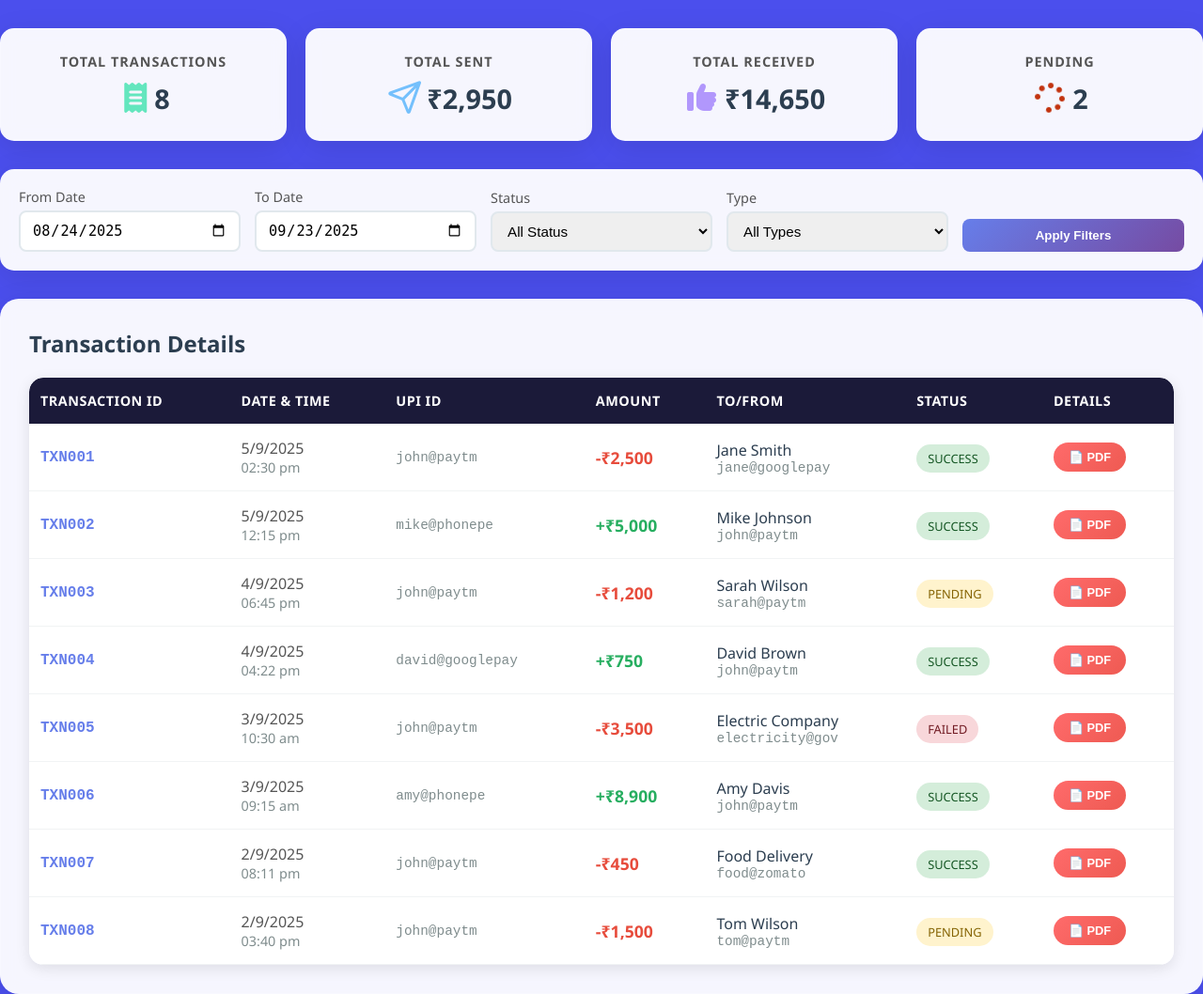
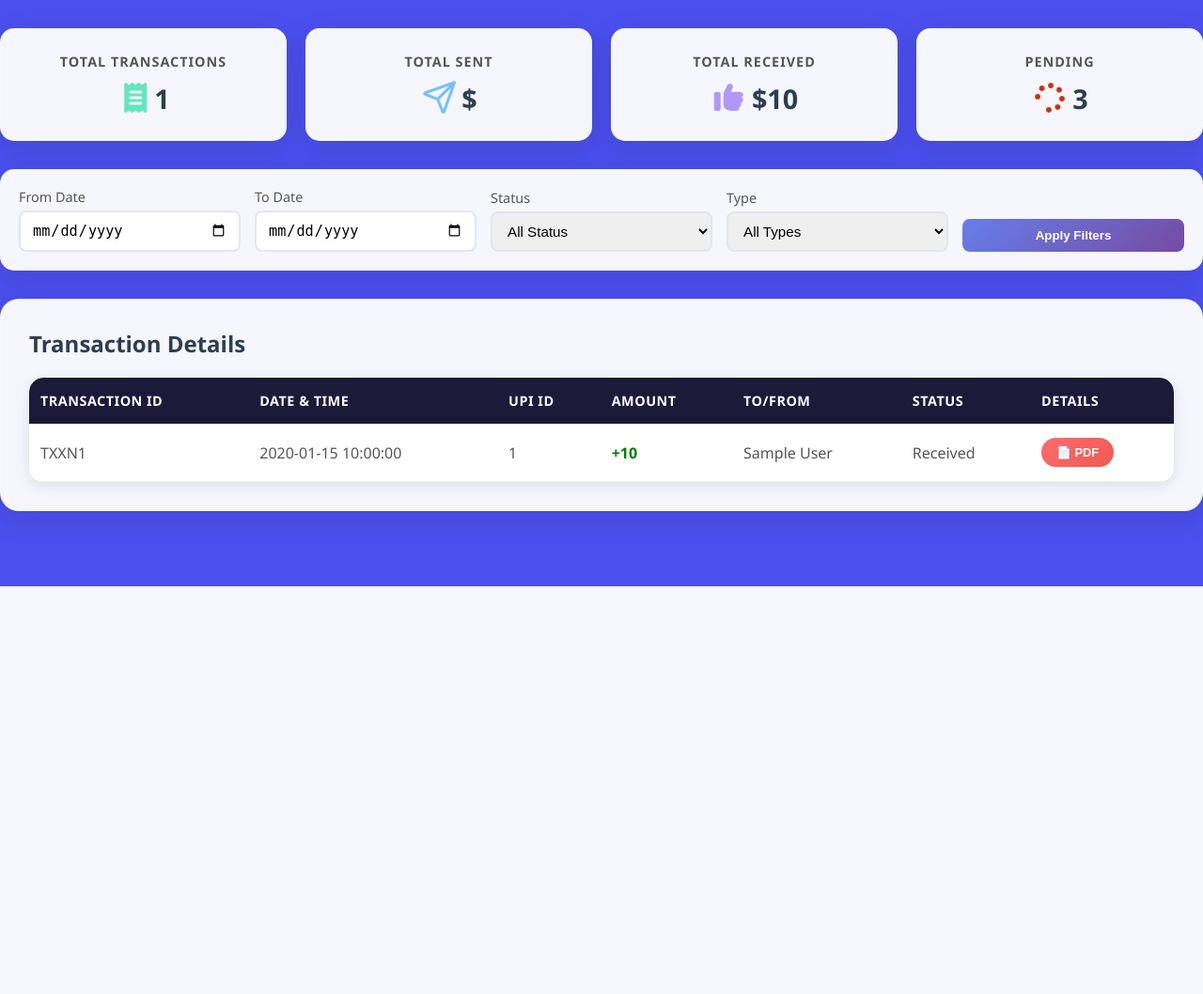
Before and after one commit to Abhiraj-Sardar/Digital-Wallet, a PHP site: page /Digital-Wallet/transactions.php in a window 1280 px wide. Shown: the part 176-1234 px from the top of the page at 94% size. After the commit the page ends 800 px from the top, so only its background shows below. Run offline with PHP 8.4, Linux system fonts and the light colour scheme; the visitor is signed in with stand-in values (Sample User, id 1); tables that the repository leaves empty or names only in its code hold one stand-in row (values such as "Sample post"); some libraries are stand-ins or nearby versions.

Commit message:
updated all

```diff
--- a/Controller/login_handler.php
+++ b/Controller/login_handler.php
@@ -1,3 +1,4 @@
+<?php session_start();?>
 <!DOCTYPE html>
 <html lang="en">
 <head>
@@ -8,7 +9,7 @@
 <body>
     <?php
         require_once '../Model/db_connect.php';
-        session_start();
+
         $uemail=$_POST['uemail'];
         $upass=$_POST['upass'];
 
--- a/Controller/logout_handler.php
+++ b/Controller/logout_handler.php
@@ -1,5 +1,5 @@
 <?php
     session_start();
-    // session_destroy();
+    session_destroy();
     header('Location: http://localhost/Digital-Wallet/View/index.php');
 ?>
--- a/View/navbar.php
+++ b/View/navbar.php
@@ -1,3 +1,4 @@
+
 <!DOCTYPE html>
 <html lang="en">
 <head>
--- a/View/shareMoney.php
+++ b/View/shareMoney.php
@@ -305,7 +305,7 @@
     <?php
         include "./navbar.php";
         require_once '../Model/db_connect.php';
-        $_SESSION['sender_id']=1; //profile user id
+        $uid=$_SESSION['uid']; //profile user id
         $uemail=$_SESSION['uemail'];
 
         try {
@@ -315,7 +315,7 @@
                 echo "Connection failed: " . $e->getMessage();
         }
 
-        $uo = "select * from user where id LIKE 1";
+        $uo = "select * from user where id LIKE '$uid'";
         $stmt=$pdo->query($uo);
         $ui = $stmt->fetch();
 
@@ -395,7 +395,7 @@
                                     echo '<tr>';
                                     echo '<td>'.$row['id'].'</td>';
                                     echo '<td>'.$row['name'].'</td>';
-                                    echo '<td>'.$row['email'].'</td>';
+                                    echo '<td>'.$row['email']." <i class='fa-solid fa-certificate' style='color: #2bee38;'></i>".'</td>';
                                     echo '<td>'.$row['amount'].'</td>';
                                     echo '<td>2025-09-04</td>';
                                     echo '<td><span class="status active">Active</span></td>';
--- a/View/transactions.php
+++ b/View/transactions.php
@@ -350,6 +350,32 @@
     <?php
         include "./navbar.php";
     ?>
+
+    <?php
+            require "../Model/db_connect.php";
+            $sid=$_SESSION['uid'];
+            try{
+                $pdo = new PDO($attr, $user, $pass, $opts);
+            }
+            catch (PDOException $e) {
+                echo "Connection failed: " . $e->getMessage();
+            }
+
+            $ts = "select * from transactions where sid like '$sid' or rid like '$sid'";
+            $ts_result = $pdo->query($ts);
+
+            $ts4= "select count(*) as count from transactions where sid like '$sid' or rid like '$sid'";
+            $ts4_result = $pdo->query($ts4);
+            $ts4_row = $ts4_result->fetch();
+
+            $ts5= "select sum(amount) as ts_send from transactions where sid like '$sid' and status=1";
+            $ts5_result = $pdo->query($ts5);
+            $ts5_row = $ts5_result->fetch();
+
+            $ts6= "select sum(amount) as ts_receive from transactions where rid like '$sid' and status=0";
+            $ts6_result = $pdo->query($ts6);
+            $ts6_row = $ts6_result->fetch();
+        ?>
     <div class="container">
         <div class="header">
             <h1>Transaction History</h1>
@@ -360,17 +386,17 @@
         <div class="summary-container">
             <div class="summary-card">
                 <h3>Total Transactions</h3>
-                <i class="fa-solid fa-receipt" style="color: #63E6BE;font-size:32px;"></i><div class="value" id="totalTransactions" style='display:inline;'>7</div>
+                <i class="fa-solid fa-receipt" style="color: #63E6BE;font-size:32px;"></i><div class="value" id="totalTransactions" style='display:inline;'><?php echo $ts4_row['count']?></div>
             </div>
             <div class="summary-card">
                 <h3>Total Sent</h3>
                 <i class="fa-regular fa-paper-plane" style="color: #74C0FC;font-size:32px;"></i>
-                <div class="value" id="totalSent" style='display:inline;'>₹45,680</div>
+                <div class="value" id="totalSent" style='display:inline;'>$<?php echo $ts5_row['ts_send'];?></div>
             </div>
             <div class="summary-card">
                 <h3>Total Received</h3>
                 <i class="fa-solid fa-thumbs-up" style="color: #B197FC;font-size:32px;"></i>
-                <div class="value" id="totalReceived" style='display:inline;'>₹62,340</div>
+                <div class="value" id="totalReceived" style='display:inline;'>$<?php echo $ts6_row['ts_receive'];?></div>
             </div>
             <div class="summary-card">
                 <h3>Pending</h3>
@@ -411,6 +437,8 @@
             </div>
         </div>
 
+
+
         <!-- Transactions Table -->
         <div class="transactions-section">
             <h2>Transaction Details</h2>
@@ -428,7 +456,59 @@
                         </tr>
                     </thead>
                     <tbody id="transactionsBody">
-                        <!-- Transactions will be populated here -->
+                        <?php
+                            while($ts_row = $ts_result->fetch()){
+                                echo "<tr id='ttable'>";
+                                echo "<td id='tid'>TXXN".$ts_row['trans_id']."</td>";
+                                echo "<td id='tdate'>".$ts_row['t_date']."</td>";
+
+                                if($ts_row['status']==1){
+                                    echo "<td id='upi'>".$ts_row['rid']."</td>";
+                                }else{
+                                    echo "<td id='upi'>".$ts_row['sid']."</td>";
+                                }
+
+                                if($ts_row['status']==1){
+                                    echo "<td id='amt' style='color:red;'><b>-".$ts_row['amount']."</b></td>";
+                                }else{
+                                    echo "<td id='amt' style='color:green;'><b> +".$ts_row['amount']."</b></td>";
+                                }
+
+                                $rid=$ts_row['rid'];
+                                $sid=$ts_row['sid'];
+
+                                if($ts_row['status']==1){
+                                    $ts2 = "select name from user where id like '$rid'";
+                                    $ts_result2=$pdo->query($ts2);
+                                    $ts_row2 = $ts_result2->fetch();
+                                    echo "<td>".$ts_row2['name']."</td>";
+                                }else{
+                                    $ts3 = "select name from user where id like '$sid'";
+                                    $ts_result3=$pdo->query($ts3);
+                                    $ts_row3 = $ts_result3->fetch();
+                                    echo "<td>".$ts_row3['name']."</td>";
+                                }
+
+
+                                if($ts_row['status']==1){
+                                    echo "<td id='status'>Send</td>";
+                                }else{
+                                    echo "<td id='status'>Received</td>";
+                                }
+
+                                echo "<td>
+                                        <button class='pdf-btn' onclick='generatePDF()'>
+                                            📄 PDF
+                                        </button>
+                                     </td>";
+
+                                echo "</tr>";
+                            }
+                        ?>
+
+
+
+
                     </tbody>
                 </table>
             </div>
@@ -438,134 +518,134 @@
     <script>
         // Sample transaction data
         let transactions = [
-            {
-                id: 'TXN001',
-                date: '2025-09-05',
-                time: '14:30:25',
-                upiId: 'john@paytm',
-                amount: 2500,
-                type: 'debit',
-                recipient: 'Jane Smith',
-                recipientUpi: 'jane@googlepay',
-                status: 'success',
-                description: 'Payment for dinner',
-                bankRef: 'BNK123456789'
-            },
-            {
-                id: 'TXN002',
-                date: '2025-09-05',
-                time: '12:15:10',
-                upiId: 'mike@phonepe',
-                amount: 5000,
-                type: 'credit',
-                recipient: 'Mike Johnson',
-                recipientUpi: 'john@paytm',
-                status: 'success',
-                description: 'Salary advance',
-                bankRef: 'BNK987654321'
-            },
-            {
-                id: 'TXN003',
-                date: '2025-09-04',
-                time: '18:45:33',
-                upiId: 'john@paytm',
-                amount: 1200,
-                type: 'debit',
-                recipient: 'Sarah Wilson',
-                recipientUpi: 'sarah@paytm',
-                status: 'pending',
-                description: 'Book purchase',
-                bankRef: 'BNK456789123'
-            },
-            {
-                id: 'TXN004',
-                date: '2025-09-04',
-                time: '16:22:17',
-                upiId: 'david@googlepay',
-                amount: 750,
-                type: 'credit',
-                recipient: 'David Brown',
-                recipientUpi: 'john@paytm',
-                status: 'success',
-                description: 'Refund for movie ticket',
-                bankRef: 'BNK789123456'
-            },
-            {
-                id: 'TXN005',
-                date: '2025-09-03',
-                time: '10:30:45',
-                upiId: 'john@paytm',
-                amount: 3500,
-                type: 'debit',
-                recipient: 'Electric Company',
-                recipientUpi: 'electricity@gov',
-                status: 'failed',
-                description: 'Electricity bill payment',
-                bankRef: 'BNK321654987'
-            },
-            {
-                id: 'TXN006',
-                date: '2025-09-03',
-                time: '09:15:22',
-                upiId: 'amy@phonepe',
-                amount: 8900,
-                type: 'credit',
-                recipient: 'Amy Davis',
-                recipientUpi: 'john@paytm',
-                status: 'success',
-                description: 'Freelance payment',
-                bankRef: 'BNK654987321'
-            },
-            {
-                id: 'TXN007',
-                date: '2025-09-02',
-                time: '20:11:08',
-                upiId: 'john@paytm',
-                amount: 450,
-                type: 'debit',
-                recipient: 'Food Delivery',
-                recipientUpi: 'food@zomato',
-                status: 'success',
-                description: 'Dinner order',
-                bankRef: 'BNK147258369'
-            },
-            {
-                id: 'TXN008',
-                date: '2025-09-02',
-                time: '15:40:55',
-                upiId: 'john@paytm',
-                amount: 1500,
-                type: 'debit',
-                recipient: 'Tom Wilson',
-                recipientUpi: 'tom@paytm',
-                status: 'pending',
-                description: 'Birthday gift',
-                bankRef: 'BNK258369147'
-            }
+            // {
+            //     id: 'TXN001',
+            //     date: '2025-09-05',
+            //     time: '14:30:25',
+            //     upiId: 'john@paytm',
+            //     amount: 2500,
+            //     type: 'debit',
+            //     recipient: 'Jane Smith',
+            //     recipientUpi: 'jane@googlepay',
+            //     status: 'success',
+            //     description: 'Payment for dinner',
+            //     bankRef: 'BNK123456789'
+            // },
+            // {
+            //     id: 'TXN002',
+            //     date: '2025-09-05',
+            //     time: '12:15:10',
+            //     upiId: 'mike@phonepe',
+            //     amount: 5000,
+            //     type: 'credit',
+            //     recipient: 'Mike Johnson',
+            //     recipientUpi: 'john@paytm',
+            //     status: 'success',
+            //     description: 'Salary advance',
+            //     bankRef: 'BNK987654321'
+            // },
+            // {
+            //     id: 'TXN003',
+            //     date: '2025-09-04',
+            //     time: '18:45:33',
+            //     upiId: 'john@paytm',
+            //     amount: 1200,
+            //     type: 'debit',
+            //     recipient: 'Sarah Wilson',
+            //     recipientUpi: 'sarah@paytm',
+            //     status: 'pending',
+            //     description: 'Book purchase',
+            //     bankRef: 'BNK456789123'
+            // },
+            // {
+            //     id: 'TXN004',
+            //     date: '2025-09-04',
+            //     time: '16:22:17',
+            //     upiId: 'david@googlepay',
+            //     amount: 750,
+            //     type: 'credit',
+            //     recipient: 'David Brown',
+            //     recipientUpi: 'john@paytm',
+            //     status: 'success',
+            //     description: 'Refund for movie ticket',
+            //     bankRef: 'BNK789123456'
+            // },
+            // {
+            //     id: 'TXN005',
+            //     date: '2025-09-03',
+            //     time: '10:30:45',
+            //     upiId: 'john@paytm',
+            //     amount: 3500,
+            //     type: 'debit',
+            //     recipient: 'Electric Company',
+            //     recipientUpi: 'electricity@gov',
+            //     status: 'failed',
+            //     description: 'Electricity bill payment',
+            //     bankRef: 'BNK321654987'
+            // },
+            // {
+            //     id: 'TXN006',
+            //     date: '2025-09-03',
+            //     time: '09:15:22',
+            //     upiId: 'amy@phonepe',
+            //     amount: 8900,
+            //     type: 'credit',
+            //     recipient: 'Amy Davis',
+            //     recipientUpi: 'john@paytm',
+            //     status: 'success',
+            //     description: 'Freelance payment',
+            //     bankRef: 'BNK654987321'
+            // },
+            //     {
+            //         id: 'TXN007',
+            //         date: '2025-09-02',
+            //         time: '20:11:08',
+            //         upiId: 'john@paytm',
+            //         amount: 450,
+            //         type: 'debit',
+            //         recipient: 'Food Delivery',
+            //         recipientUpi: 'food@zomato',
+            //         status: 'success',
+            //         description: 'Dinner order',
+            //         bankRef: 'BNK147258369'
+            //     },
+            //     {
+            //         id: 'TXN008',
+            //         date: '2025-09-02',
+            //         time: '15:40:55',
+            //         upiId: 'john@paytm',
+            //         amount: 1500,
+            //         type: 'debit',
+            //         recipient: 'Tom Wilson',
+            //         recipientUpi: 'tom@paytm',
+            //         status: 'pending',
+            //         description: 'Birthday gift',
+            //         bankRef: 'BNK258369147'
+            //     }
         ];
 
         let filteredTransactions = [...transactions];
 
         // Format currency
-        function formatCurrency(amount) {
-            return new Intl.NumberFormat('en-IN', {
-                style: 'currency',
-                currency: 'INR',
-                minimumFractionDigits: 0
-            }).format(amount);
-        }
+        // function formatCurrency(amount) {
+        //     return new Intl.NumberFormat('en-IN', {
+        //         style: 'currency',
+        //         currency: 'INR',
+        //         minimumFractionDigits: 0
+        //     }).format(amount);
+        // }
 
         // Format date and time
-        function formatDateTime(date, time) {
-            const dateObj = new Date(date + 'T' + time);
-            return {
-                date: dateObj.toLocaleDateString('en-IN'),
-                time: dateObj.toLocaleTimeString('en-IN', {
-                    hour: '2-digit',
-                    minute: '2-digit'
-                })
-            };
-        }
+        // function formatDateTime(date, time) {
+        //     const dateObj = new Date(date + 'T' + time);
+        //     return {
+        //         date: dateObj.toLocaleDateString('en-IN'),
+        //         time: dateObj.toLocaleTimeString('en-IN', {
+        //             hour: '2-digit',
+        //             minute: '2-digit'
+        //         })
+        //     };
+        // }
 
         // Update summary cards
         function updateSummary() {
@@ -646,8 +726,8 @@
                 return true;
             });
 
-            populateTransactions();
-            updateSummary();
+            // populateTransactions();
+            // updateSummary();
         }
 
         // Generate PDF for transaction
@@ -777,12 +857,12 @@
             document.getElementById('dateTo').value = today.toISOString().split('T')[0];
             document.getElementById('dateFrom').value = thirtyDaysAgo.toISOString().split('T')[0];
 
-            populateTransactions();
-            updateSummary();
+            // populateTransactions();
+            // updateSummary();
         }
 
         // Initialize when page loads
-        window.addEventListener('load', init);
+        // window.addEventListener('load', init);
     </script>
 </body>
 </html>
```
Also changed, not shown: Controller/payment_handler.php (+267 -3 lines).
